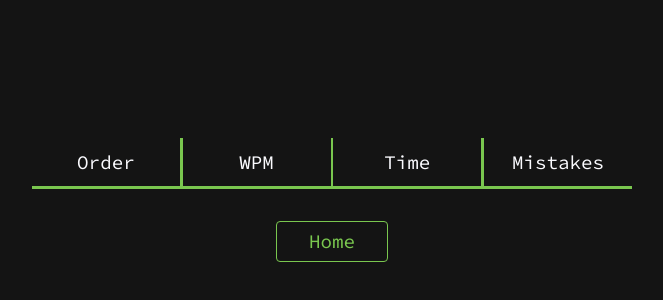
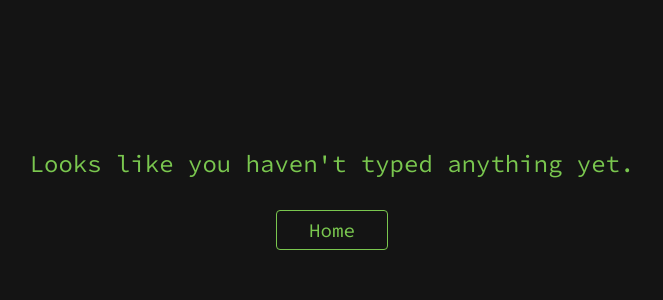
Before and after one commit to ZhenyaGoroh/Typing-practice, a React (Vite) app: page /results in a window 1280 px wide. Shown: the part 200-500 px from the top of the page, without its empty margins (308-971 px from the left). Built offline with nearby package versions, Linux system fonts and the light colour scheme.

Commit message:
empty result array

```diff
--- a/src/pages/Results.tsx
+++ b/src/pages/Results.tsx
@@ -10,6 +10,7 @@ function Results() {
 
   return (
     <div className={s.wrapper}>
+      {results.length > 0 ? (
         <div className={s.table}>
           <div className={s.table__titles}>
             <span className={s.titles__title}>Order</span>
@@ -55,10 +56,15 @@ function Results() {
               )
             })}
           </div>
+        </div>
+      ) : (
+        <div className={s.empty}>
+          Looks like you haven&apos;t typed anything yet.
+        </div>
+      )}
       <Link to="/" className={s.table__link}>
         Home
       </Link>
-      </div>
     </div>
   )
 }
--- a/src/stylesheet/Results.module.scss
+++ b/src/stylesheet/Results.module.scss
@@ -8,6 +8,7 @@
     justify-content: center;
     align-items: center;
     padding: 1rem;
+    flex-direction: column;
     // overflow: hidden;
 }
 .table {
@@ -67,3 +68,8 @@
         height: 100%;
     }
 }
+
+.empty{
+    font-size: $text-fs;
+    color: $green-color;
+}
```
Lines whose indentation alone changed are shown as unchanged.
